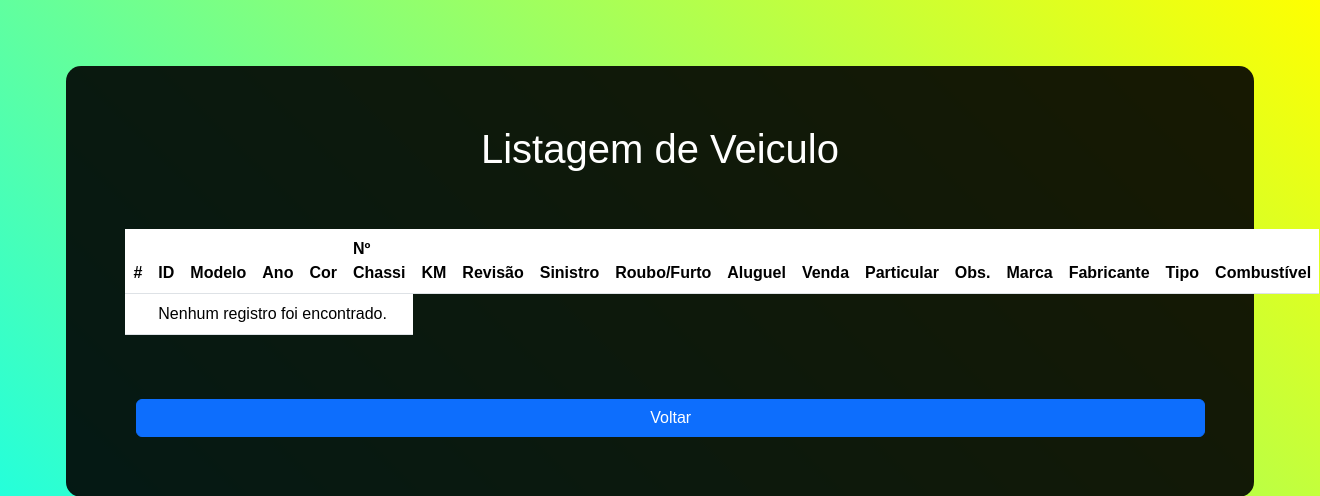
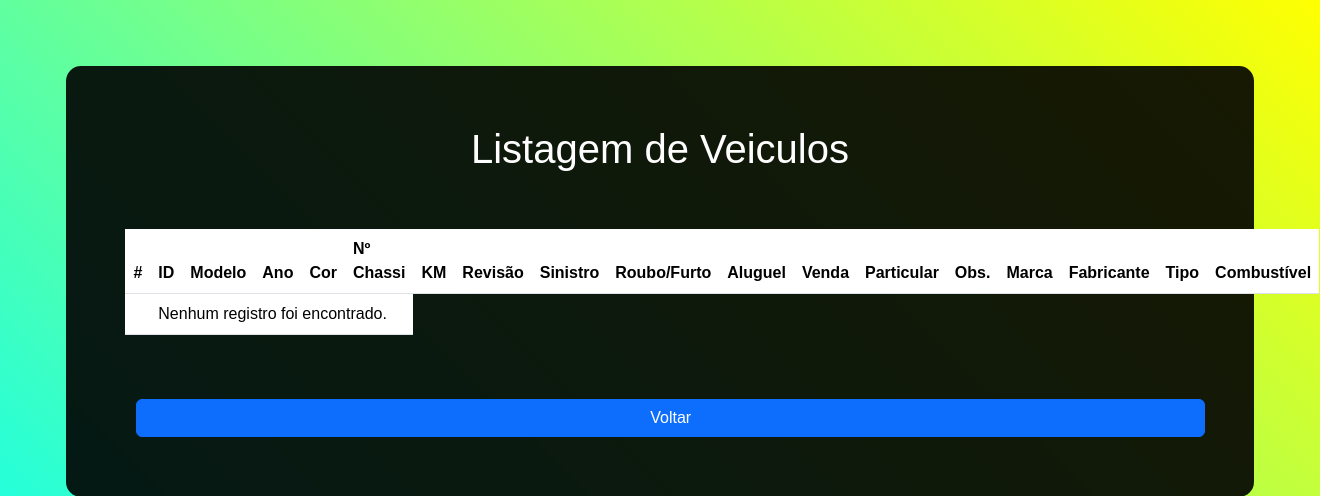
Before and after one commit to Jgabriel0145/CadastroVeiculos, a PHP site: page /Views/Listagem/ListVeiculo.php in a window 1320 px wide. Shown: the top 496 px of the page. Run offline with PHP 8.4, Linux system fonts and the light colour scheme; the template is opened without the code that fills it, so the values that code supplies are empty.

Commit message:
Finalizção Front-End.

```diff
--- a/App/Views/Listagem/ListVeiculo.php
+++ b/App/Views/Listagem/ListVeiculo.php
@@ -11,7 +11,7 @@
 
 <body>
 <div>
-<h1>Listagem de Veiculo</h1><br><br>
+<h1>Listagem de Veiculos</h1><br><br>
 <table class="table">
         <thead>
             <tr>
```
